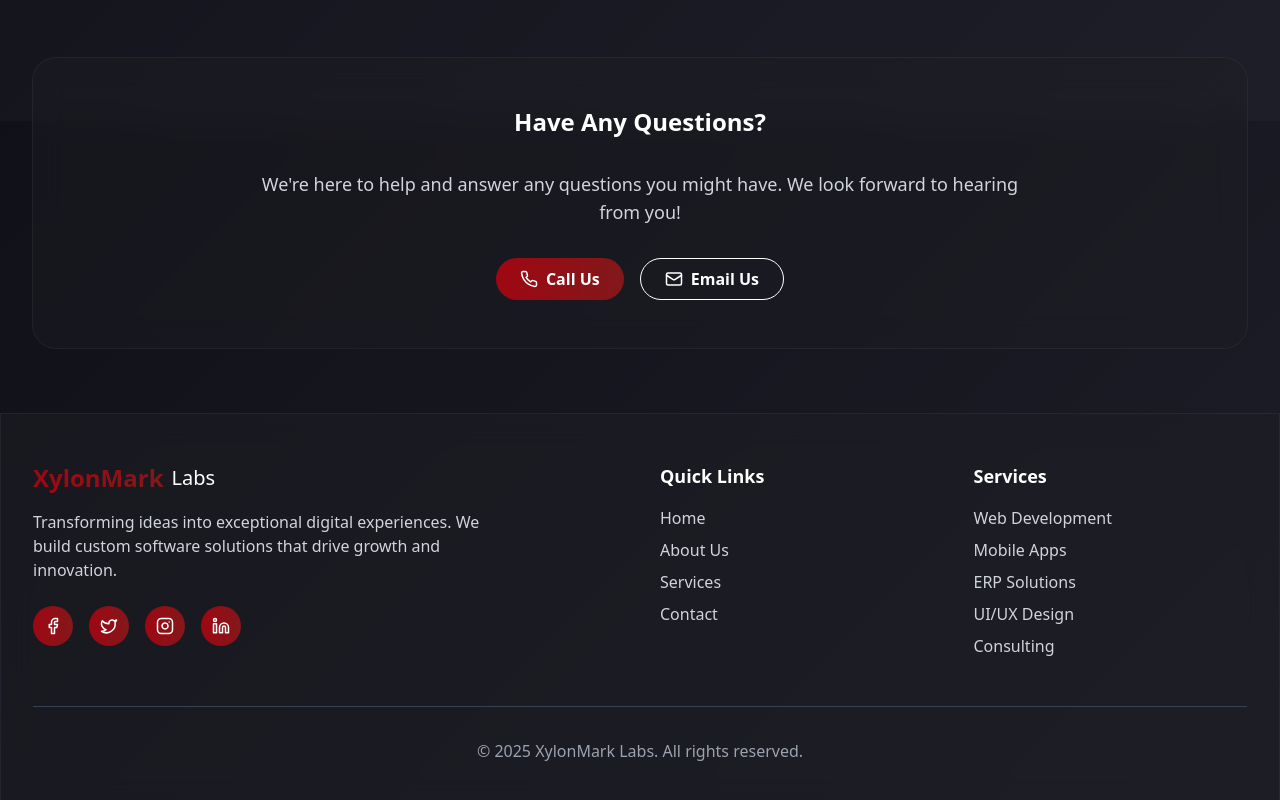
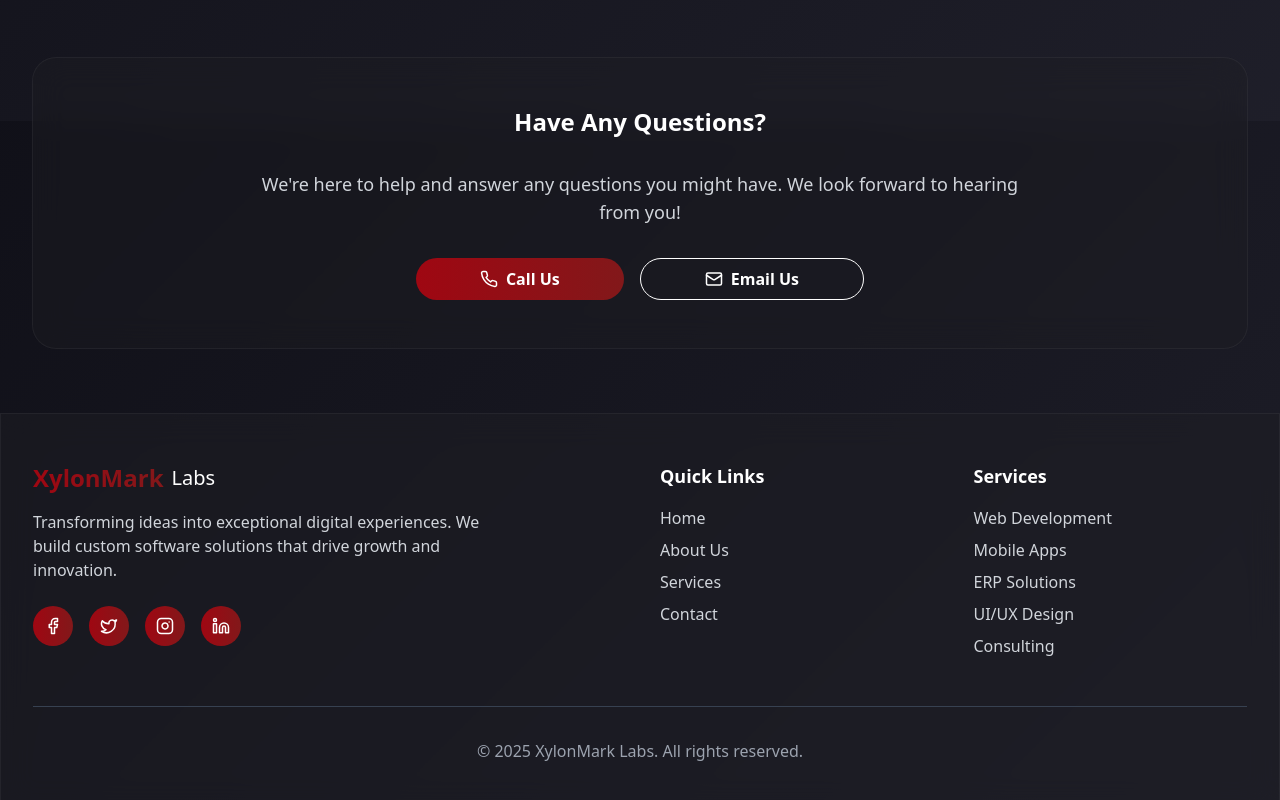
Before and after one commit to XylonMarkLabs/xylonmarklabs-web, a React (Create React App) app: page /contact in a window 1280 px wide. Shown: the part 1479-2279 px from the top of the page. Built offline with nearby package versions, Linux system fonts and the light colour scheme.

Commit message:
Button size changes

```diff
--- a/src/pages/Contact.tsx
+++ b/src/pages/Contact.tsx
@@ -483,7 +483,7 @@ const ContactPage = () => {
             </motion.h2>
             <motion.p
               variants={fadeIn("up", "tween", 0.4, 1)}
-              className="text-lg text-slate-700 dark:text-gray-300 mb-8 max-w-3xl mx-auto"
+              className="text-lg text-slate-698 dark:text-gray-300 mb-8 max-w-3xl mx-auto"
             >
               We're here to help and answer any questions you might have. We look forward to hearing from you!
             </motion.p>
@@ -493,14 +493,14 @@ const ContactPage = () => {
             >
               <a
                 href="tel:+14155550123"
-                className="inline-flex items-center gap-2 accent-gradient px-6 py-2 rounded-full font-semibold hover:opacity-90 transition-opacity"
+                className="inline-flex items-center gap-2 accent-gradient px-16 py-2 rounded-full font-semibold hover:opacity-90 transition-opacity"
               >
                 <Phone size={18} className="text-white" />
                 Call Us
               </a>
               <a
                 href="mailto:contact@xylonmarkslabs.com"
-                className="inline-flex items-center gap-2 bg-transparent border border-primary dark:border-white px-6 py-2 rounded-full font-semibold hover:bg-primary/10 transition-colors"
+                className="inline-flex items-center gap-2 bg-transparent border border-primary dark:border-white px-16 py-2 rounded-full font-semibold hover:bg-primary/10 transition-colors"
               >
                 <Mail size={18} />
                 Email Us
```
